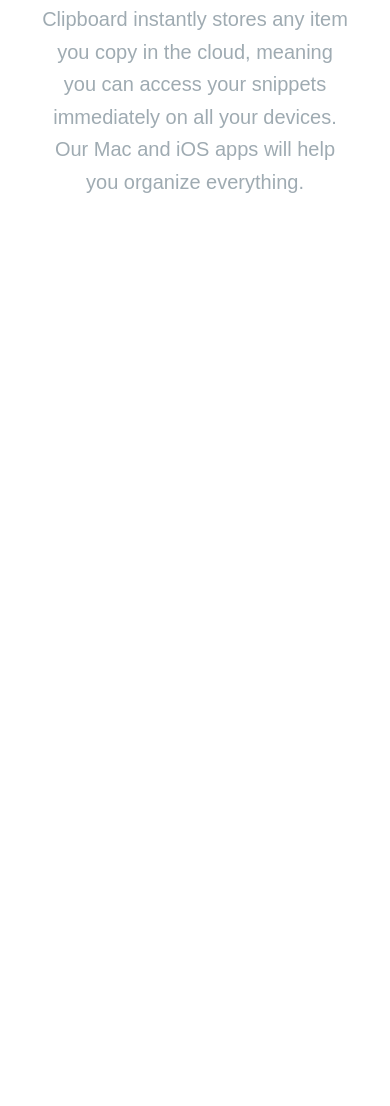
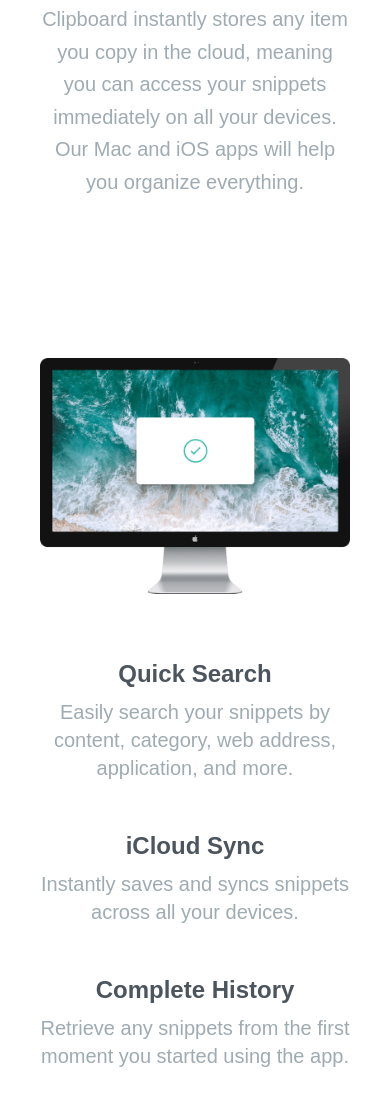
Before and after one commit to usamaElsharkawi/clipboard-landing-page, a website: page index.html in a window 390 px wide. Shown: the part 1100-2206 px from the top of the page. Before the commit the page ends 1458 px from the top, so only its background shows below. Drawn offline with nearby package versions, Linux system fonts and the light colour scheme; files that its build step writes are made by us from their sources; files whose address does not match are found by name; a web font is replaced by a local one.

Commit message:
Feat: Completed Features Section layout with exact spacing and breakpoint handling

```diff
--- a/index.html
+++ b/index.html
@@ -18,8 +18,12 @@
     <section id="hero">
       <div class="max-w-6xl mx-auto text-center mb-40 px-10 pt-20">
         <img src="./images/logo.svg" alt="" class="mx-auto my-16" />
-        <h1 class="text-4xl font-bold mb-6 text-dark-grayish-blue">A history of everything you copy</h1>
-        <p class="max-w-3xl mx-auto mb-10 text-xl text-grayish-blue leading-relaxed">
+        <h1 class="text-4xl font-bold mb-6 text-dark-grayish-blue">
+          A history of everything you copy
+        </h1>
+        <p
+          class="max-w-3xl mx-auto mb-10 text-xl text-grayish-blue leading-relaxed"
+        >
           Clipboard allows you to track and organize you copy. Instantly access
           your clipboard on all your devices.
         </p>
@@ -39,13 +43,62 @@
     </section>
     <section id="snippet">
       <div class="max-w-6xl mx-auto text-center mb-40 px-10 pt-20">
-        <h2 class="text-4xl font-bold mb-6 text-dark-grayish-blue">Keep track of your snippets</h2>
-        <p class="max-w-3xl mx-auto mb-10 text-xl text-grayish-blue leading-relaxed">
+        <h2 class="text-4xl font-bold mb-6 text-dark-grayish-blue">
+          Keep track of your snippets
+        </h2>
+        <p
+          class="max-w-3xl mx-auto mb-10 text-xl text-grayish-blue leading-relaxed"
+        >
           Clipboard instantly stores any item you copy in the cloud, meaning you
           can access your snippets immediately on all your devices. Our Mac and
           iOS apps will help you organize everything.
         </p>
       </div>
     </section>
+    <section id="features">
+      <div class="max-w-6xl mx-auto text-center px-10 my-20">
+        <!-- flex container -->
+        <div class="relative flex flex-col md:flex-row md:space-x-32">
+          <!-- image -->
+          <div class="md:w-1/2">
+            <img
+              src="./images/image-computer.png"
+              alt="Computer Image"
+              class="md:absolute top-0 right-[50%]"
+            />
+          </div>
+          <!-- Items Container -->
+          <div class="flex flex-col mt-16 mb-24 space-y-12 text-xl md:w-1/2 md:mb-60 md:text-left md:pl-16">
+            <!-- Item 1 -->
+            <div>
+              <h3 class="mb-2 text-2xl font-bold text-dark-grayish-blue">
+                Quick Search
+              </h3>
+              <p class="max-w-md text-grayish-blue mx-auto md:mx-0">
+                Easily search your snippets by content, category, web address, application, and more.
+              </p>
+            </div>
+            <!-- Item 2 -->
+            <div>
+              <h3 class="mb-2 text-2xl font-bold text-dark-grayish-blue">
+                iCloud Sync
+              </h3>
+              <p class="max-w-md text-grayish-blue mx-auto md:mx-0">
+                Instantly saves and syncs snippets across all your devices.
+              </p>
+            </div>
+            <!-- Item 3 -->
+            <div>
+              <h3 class="mb-2 text-2xl font-bold text-dark-grayish-blue">
+                Complete History
+              </h3>
+              <p class="max-w-md text-grayish-blue mx-auto md:mx-0">
+                Retrieve any snippets from the first moment you started using the app.
+              </p>
+            </div>
+          </div>
+        </div>
+      </div>
+    </section>
   </body>
 </html>
```
